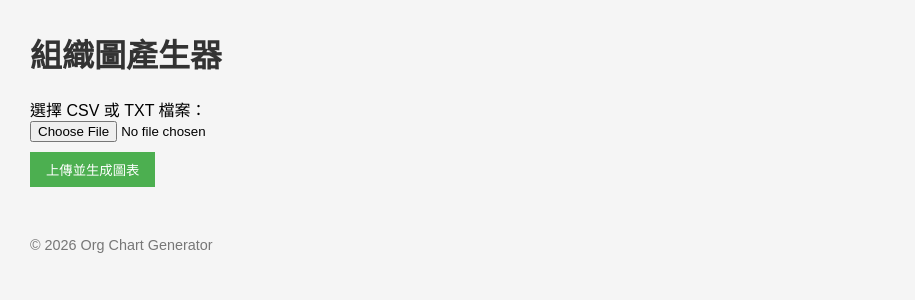
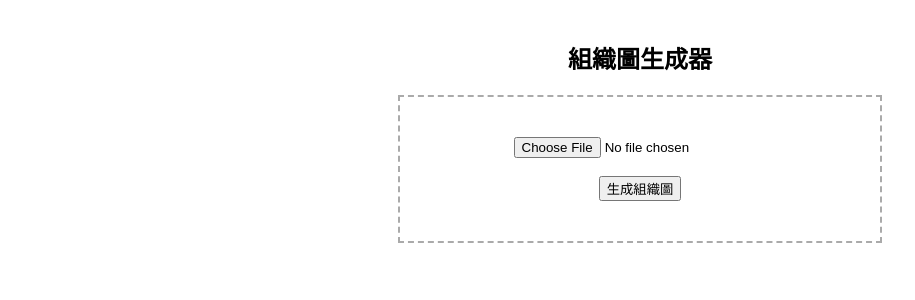
Before and after one commit to sm8811111/org-chart-web, a Flask app: page / in a window 1280 px wide. Shown: the top 300 px of the page, without its empty margins (0-915 px from the left). Run offline with Flask 3, Linux system fonts and the light colour scheme.

Commit message:
Update Flask app to use pure-Python Graphviz and update index.html

```diff
--- a/templates/index.html
+++ b/templates/index.html
@@ -1,64 +1,66 @@
 <!DOCTYPE html>
-<html lang="zh-TW">
+<html>
+
 <head>
-    <meta charset="UTF-8">
-    <meta name="viewport" content="width=device-width, initial-scale=1.0">
-    <title>Org Chart Generator</title>
+<meta charset="utf-8">
+<title>組織圖生成器</title>
+
 <style>
-        body {
-            font-family: Arial, sans-serif;
-            margin: 30px;
-            background-color: #f5f5f5;
+
+body{
+font-family:Arial;
+text-align:center;
+margin-top:40px;
 }
-        h1 {
-            color: #333;
+
+.upload{
+border:2px dashed #aaa;
+padding:40px;
+width:400px;
+margin:auto;
 }
-        form {
-            margin-bottom: 20px;
+
+img{
+max-width:90%;
+margin-top:30px;
 }
-        input[type="file"] {
-            margin-bottom: 10px;
-        }
-        input[type="submit"] {
-            padding: 8px 16px;
-            background-color: #4CAF50;
-            color: white;
-            border: none;
-            cursor: pointer;
-        }
-        input[type="submit"]:hover {
-            background-color: #45a049;
-        }
-        img {
-            max-width: 100%;
-            height: auto;
-            border: 1px solid #ccc;
-            padding: 5px;
-            background-color: #fff;
-        }
-        .footer {
-            margin-top: 50px;
-            font-size: 0.9em;
-            color: #777;
-        }
+
 </style>
+
 </head>
+
 <body>
-    <h1>組織圖產生器</h1>
 
-    <form method="POST" enctype="multipart/form-data">
-        <label for="file">選擇 CSV 或 TXT 檔案：</label><br>
-        <input type="file" name="file" id="file" required><br>
-        <input type="submit" value="上傳並生成圖表">
+<h2>組織圖生成器</h2>
+
+<form method="post" enctype="multipart/form-data">
+
+<div class="upload">
+
+<input type="file" name="file" required>
+
+<br><br>
+
+<button type="submit">生成組織圖</button>
+
+</div>
+
 </form>
 
-    {% if chart_image %}
-        <h2>生成的組織圖：</h2>
-        <img src="{{ chart_image }}" alt="Org Chart">
+{% if image %}
+
+<h3>生成結果</h3>
+
+<img src="/outputs/{{image}}">
+
+<br><br>
+
+<a href="/download/{{image}}">
+<button>下載圖片</button>
+</a>
+
 {% endif %}
 
-    <div class="footer">
-        &copy; 2026 Org Chart Generator
-    </div>
 </body>
+
 </html>
```
Lines whose indentation alone changed are shown as unchanged.
